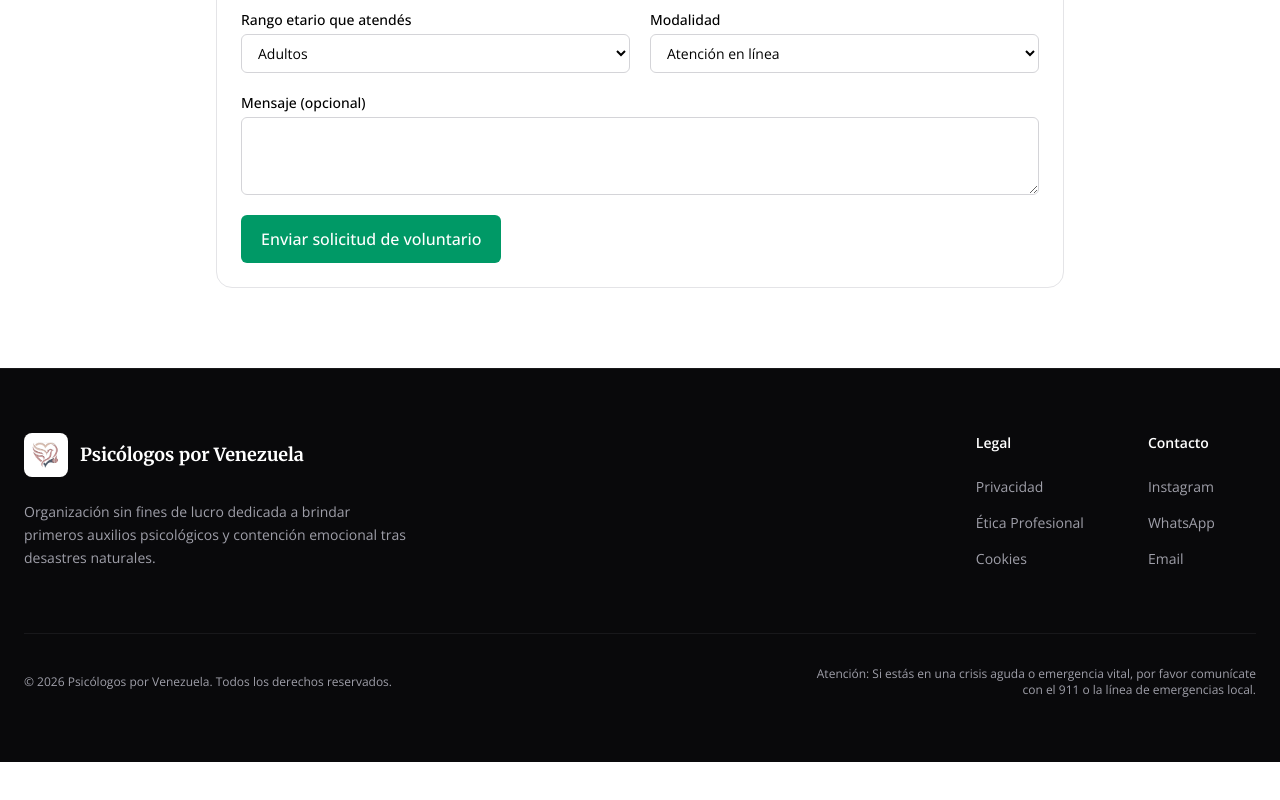
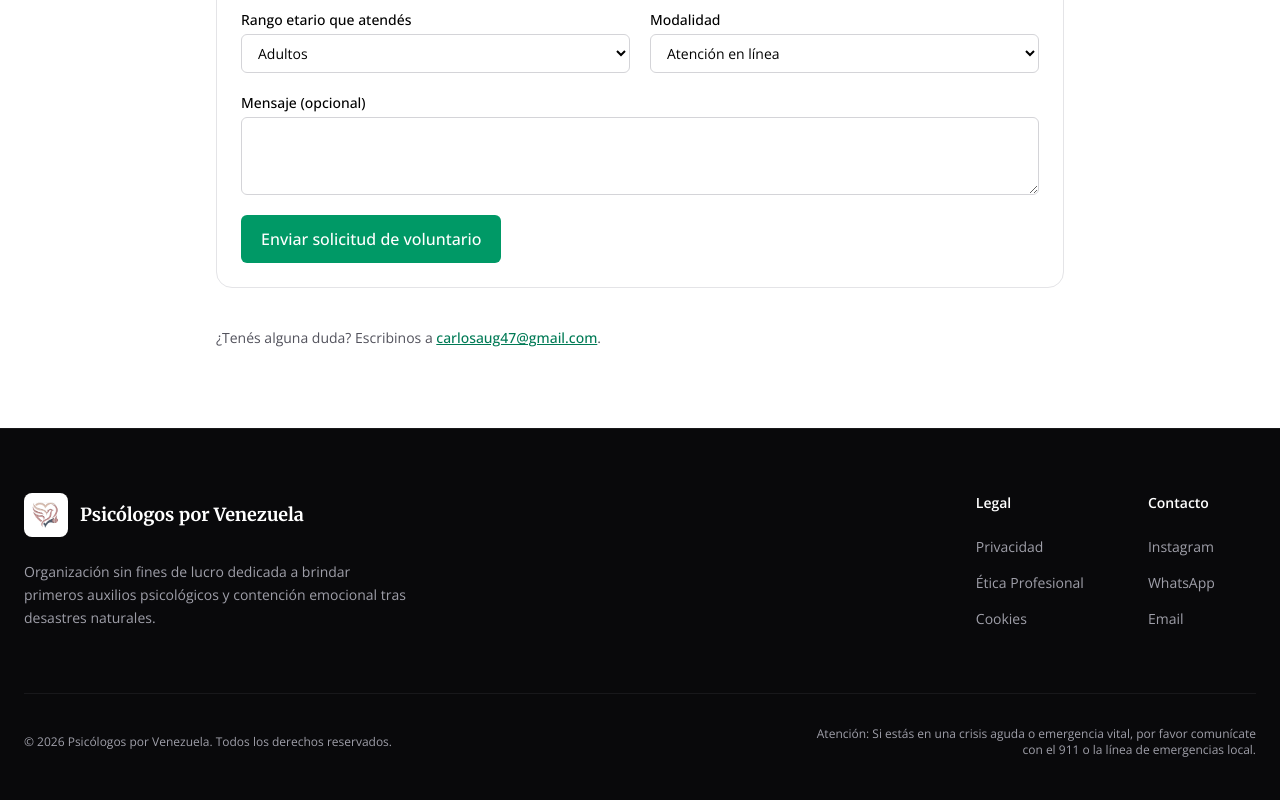
Before and after one commit to sukkoy298/psico-apoyo-vzla, a Next.js app: page /voluntarios in a window 1280 px wide. Shown: the part 1411-2211 px from the top of the page. Before the commit the page ends 2173 px from the top, so only its background shows below. Built offline with nearby package versions, Linux system fonts and the light colour scheme; no server answers.

Commit message:
feat: add contact email section to volunteers page

```diff
--- a/app/voluntarios/page.tsx
+++ b/app/voluntarios/page.tsx
@@ -75,6 +75,17 @@ export default function VoluntariosPage() {
               <VoluntarioForm />
             </div>
           </div>
+
+          <p className="mt-10 text-sm text-zinc-600">
+            ¿Tenés alguna duda? Escribinos a{" "}
+            <a
+              href="mailto:carlosaug47@gmail.com"
+              className="font-medium text-emerald-700 underline hover:text-emerald-800"
+            >
+              carlosaug47@gmail.com
+            </a>
+            .
+          </p>
         </section>
       </main>
       <Footer />
```
